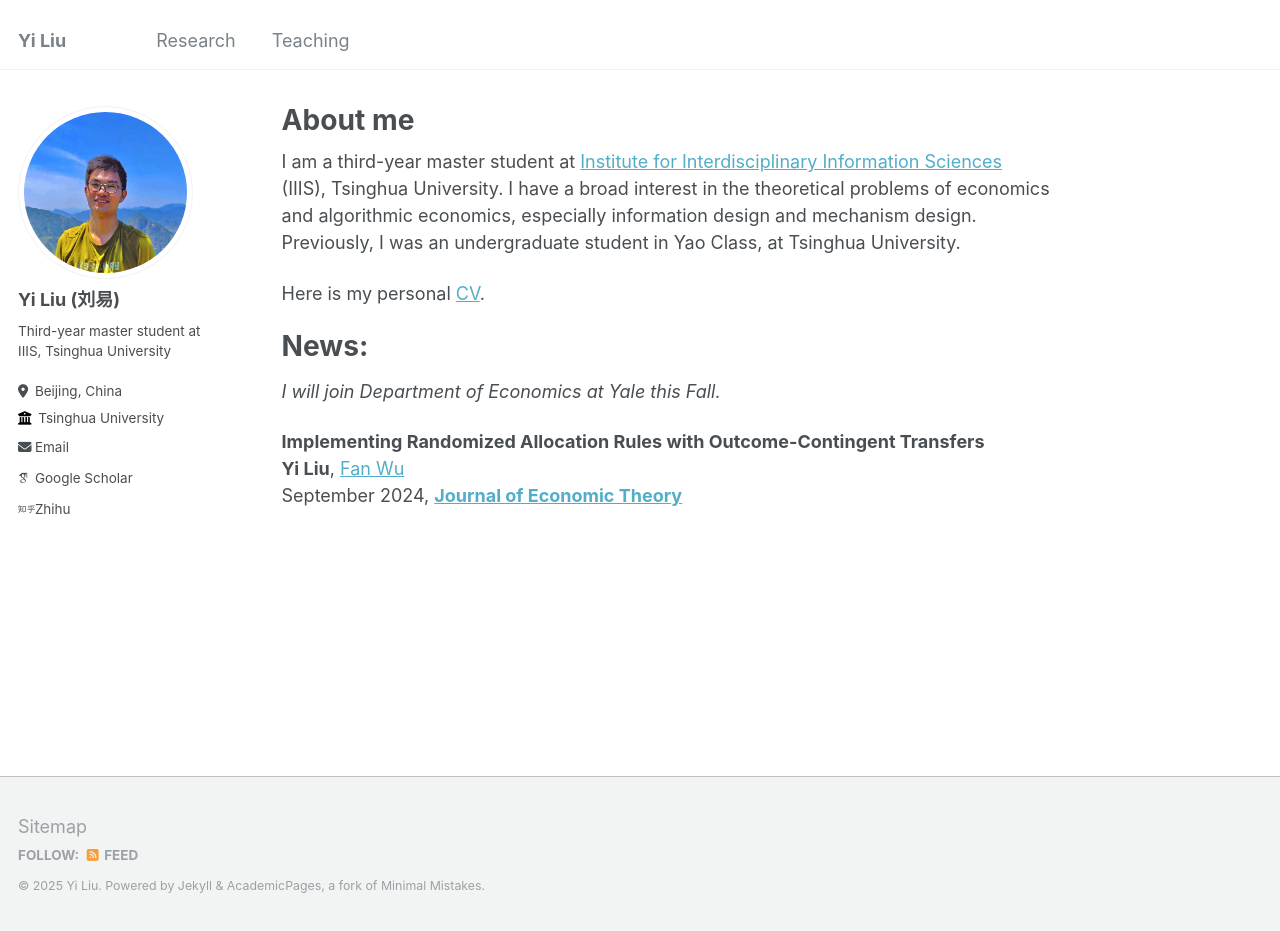
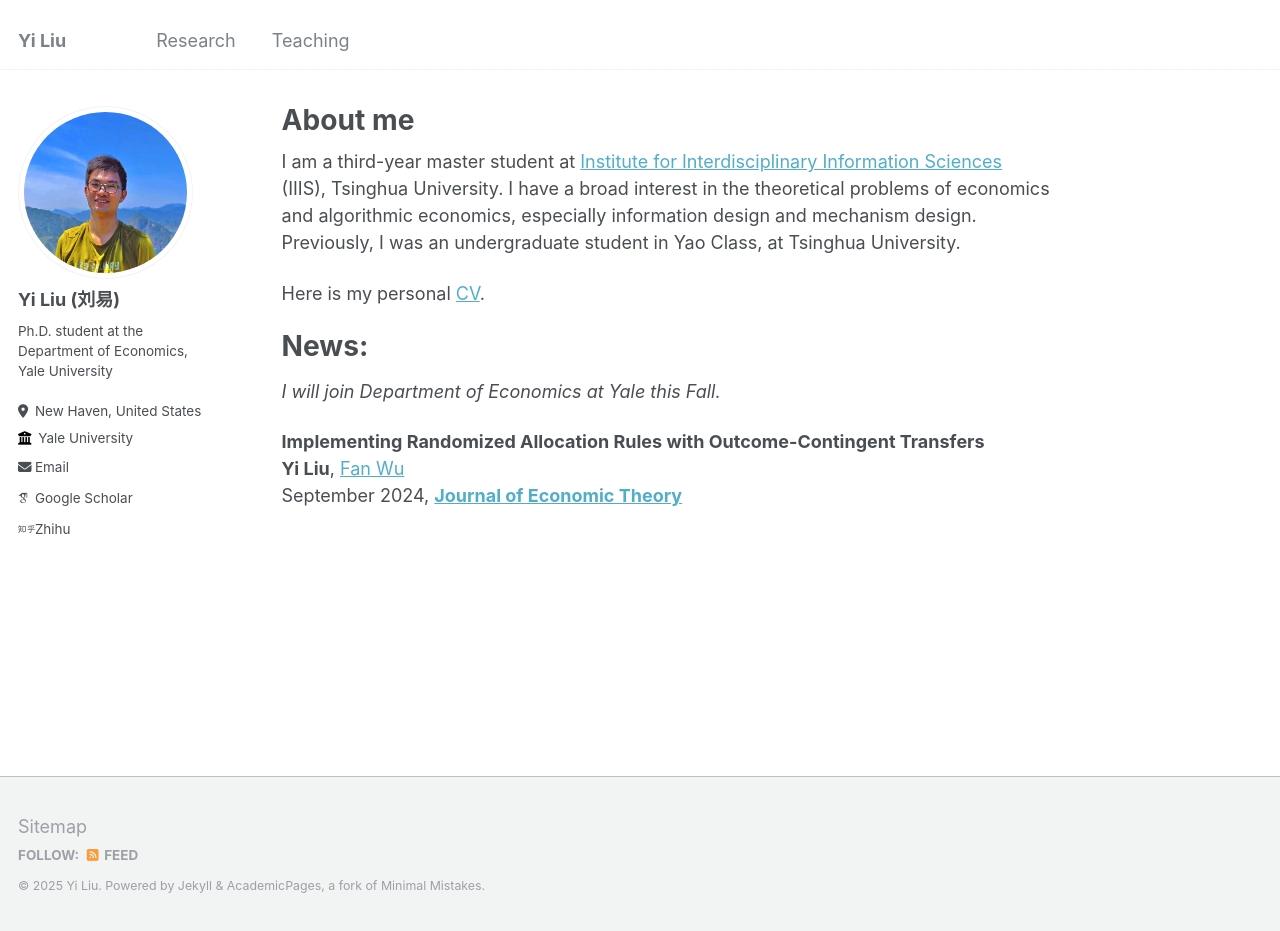
Before and after one commit to Leasy/Leasy.github.io, a Jekyll site: the page built from _pages/about.md, in a window 1280 px wide and 931 px high. Built offline with Jekyll 4.4.1, drawn with Linux system fonts in a browser that asks for light colours; some web fonts are replaced.

Commit message:
Update _config.yml

```diff
--- a/_config.yml
+++ b/_config.yml
@@ -26,9 +26,9 @@ author:
   avatar           : "yi_liu.jpg"
   name             : "Yi Liu (刘易)"
   pronouns         : # example: "she/her"
-  bio              : "Third-year master student at IIIS, Tsinghua University"
-  location         : "Beijing, China"
-  employer         : "Tsinghua University"
+  bio              : "Ph.D. student at the Department of Economics, Yale University"
+  location         : "New Haven, United States"
+  employer         : "Yale University"
   uri              : # URL
   email            : "yi.liu.yl2859@yale.edu"
 
```
